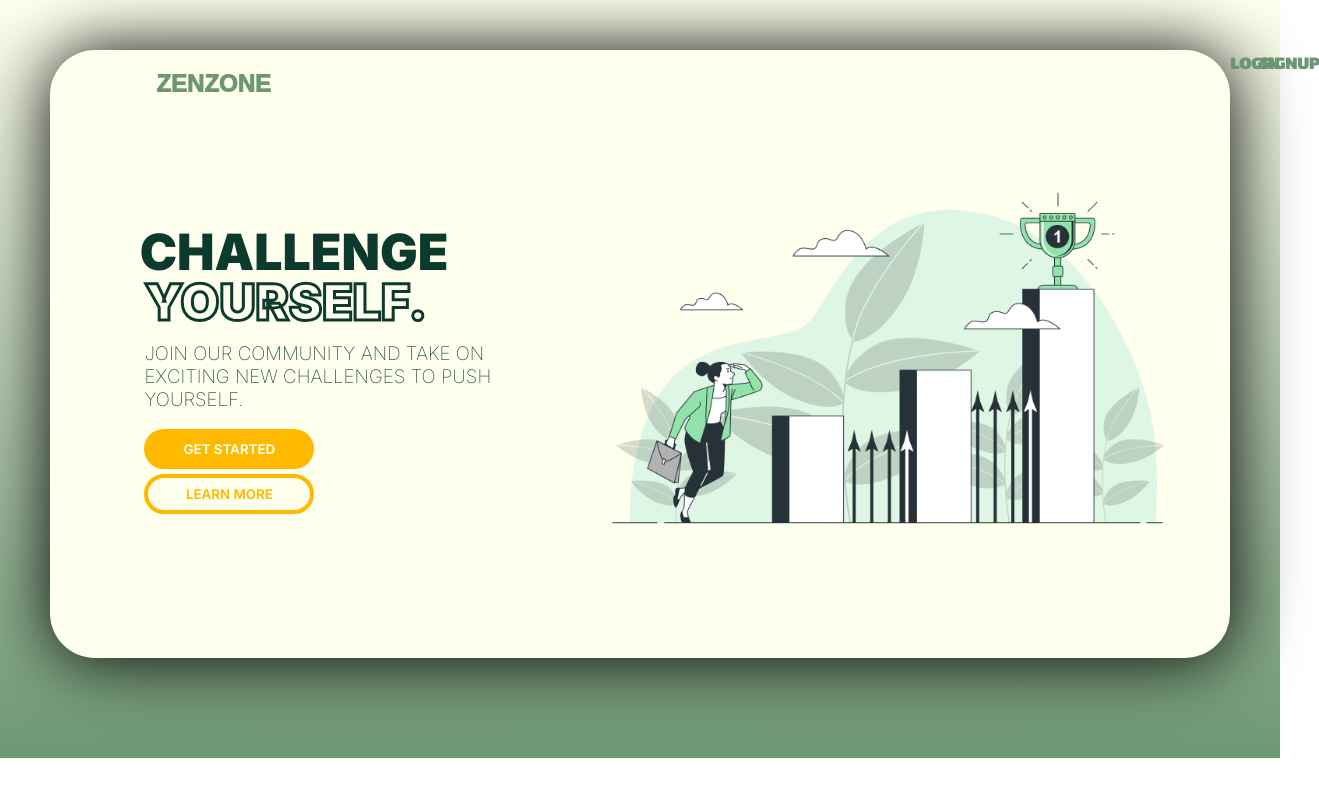
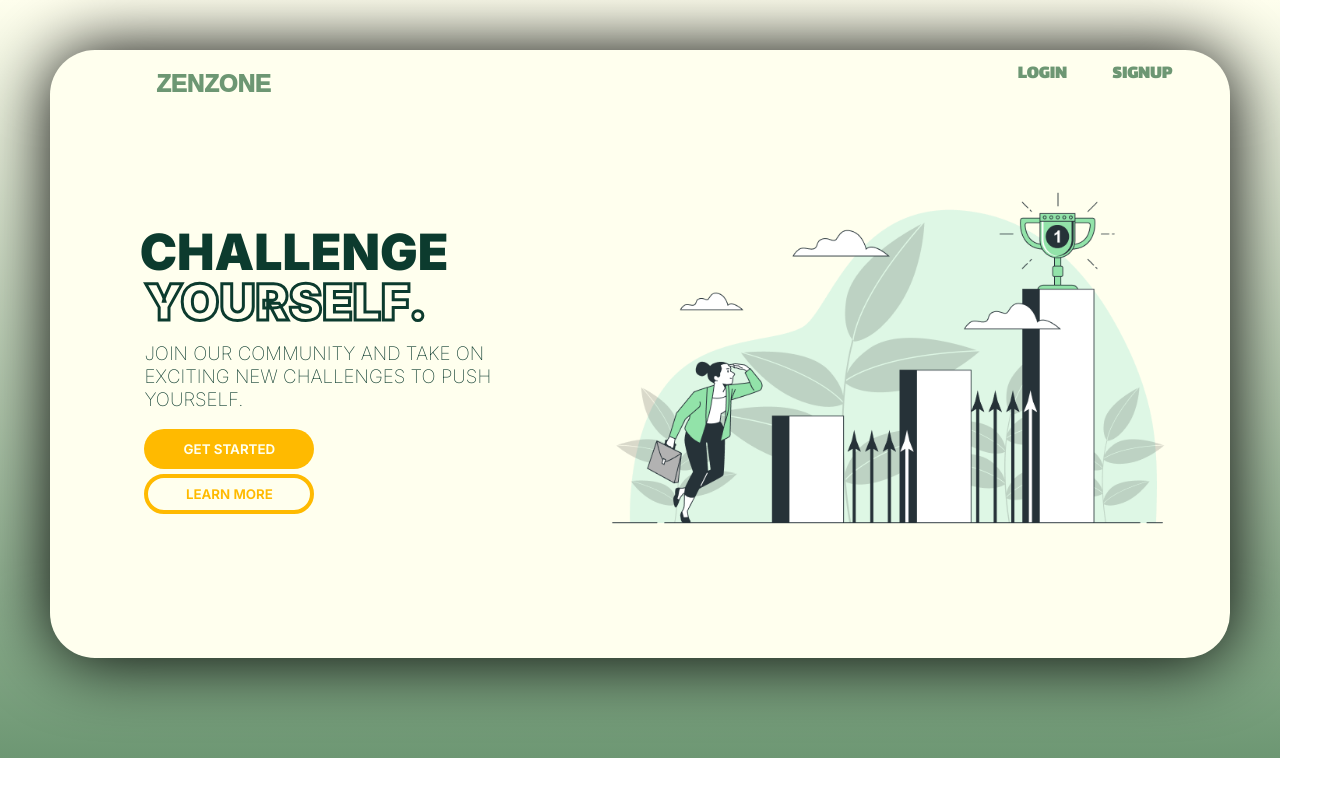
Before and after one commit to smriti243/ZenZon_Repo, a React (Create React App) app in the folder pp/: page / in a window 1280 px wide. Shown: the top 796 px of the page, 1319 px wide, since content can reach past the window. Built offline with nearby package versions, Linux system fonts and the light colour scheme; no server answers; a web font is replaced by a local one.

Commit message:
fixed the position of login and signup button

```diff
--- a/pp/src/components/header.css
+++ b/pp/src/components/header.css
@@ -17,22 +17,22 @@
     color: #6D9773;
 }
 .login{
-    grid-column-start:4 ;
-    grid-column-end: 5;
+    grid-column-start:3 ;
+    grid-column-end: 4;
     font-weight: 600;
     font-family: "Lalezar", system-ui;
     grid-row-start:1 ;
     grid-row-end: 2;
     color: #6D9773;
-    margin-top: -6px;
+    margin-top: 10px;
 }
 .signup{
     font-family: "Lalezar", system-ui;
     margin-right: 5px;
-    grid-column-start: 4;
-    grid-column-end: 5;
+    grid-column-start: 3;
+    grid-column-end: 4;
     /* margin-left: 100px; */
-    margin-top: -6px;
+    margin-top: 10px;
     font-weight:600;
     grid-row-start:1 ;
     grid-row-end: 2;
@@ -41,25 +41,25 @@
 .LinkStyle_header_login{
     text-decoration: none;
     color: #6D9773;
-    grid-column-start:4 ;
-    grid-column-end: 5;
+    grid-column-start:3 ;
+    grid-column-end: 4;
     grid-row-start: 1;
     /* border: 5px black solid; */
     width: 30%;
     height: 10%;
-    margin-top: 11%;
-    margin-left: 0%;
+    /* margin-top: 11%; */
+    margin-left: 55%;
 }
 .LinkStyle_header_signup{
     text-decoration: none;
     color: #6D9773;
-    grid-column-start:4 ;
-    grid-column-end: 5;
+    grid-column-start:3 ;
+    grid-column-end: 4;
     grid-row-start: 1;
     width: 30%;
     height: 10%;
-    margin-top: 11%;
-    margin-left: 45%;
+    /* margin-top: 11%; */
+    margin-left: 75%;
     /* border: 5px black solid; */
 }
 .profile{
--- a/pp/src/pages/lobby.js
+++ b/pp/src/pages/lobby.js
@@ -57,7 +57,7 @@ function Lobby() {
                         </div>
                     );
                 }
-                return null; // Or handle null participants differently if needed
+                return null; // Or handle null participants differeetly if needed
             })}
         </div>
     );
```
